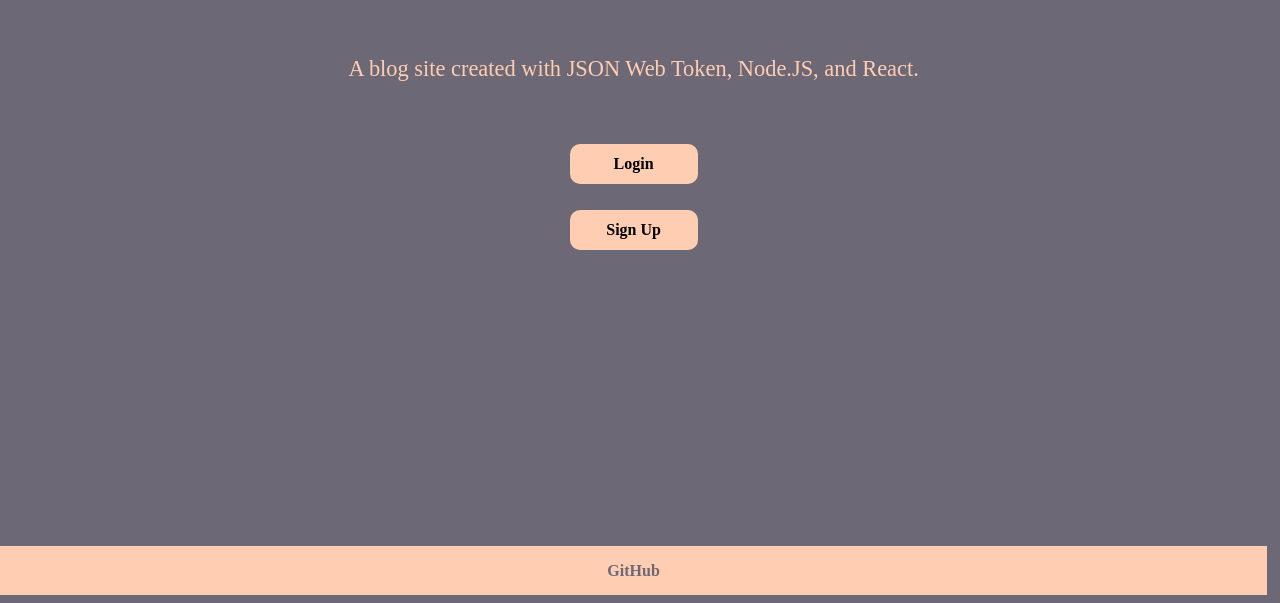
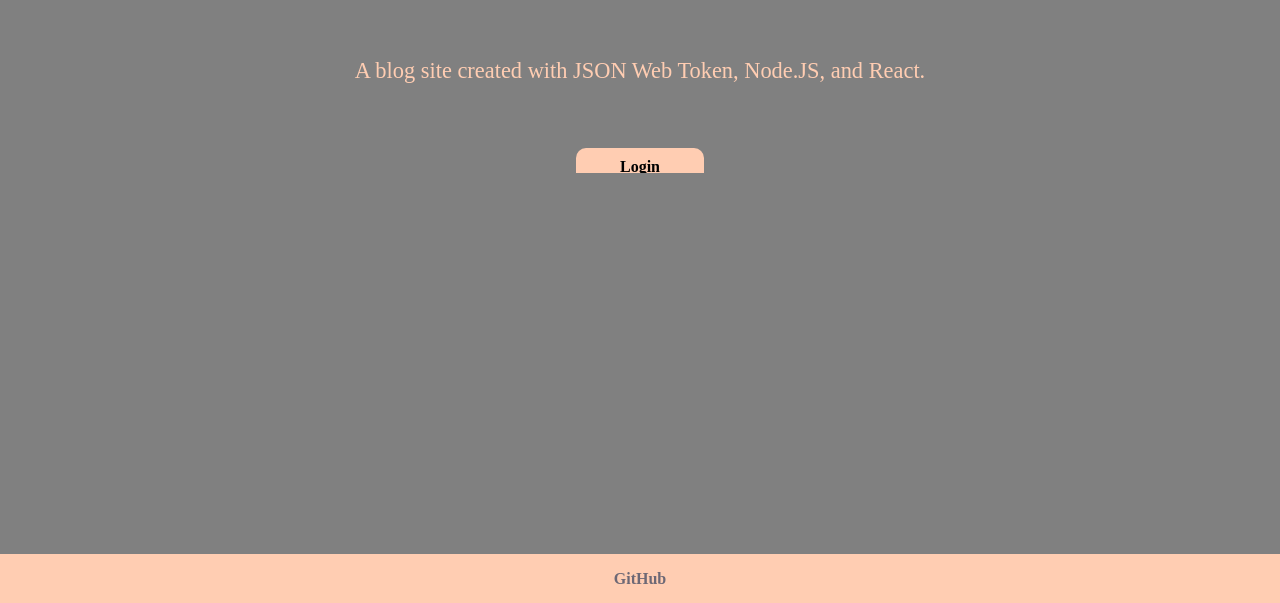
Before and after one commit to jkor2/blog_post_fullstack, a React (Create React App) app in the folder frontend/: page / in a window 1280 px wide. Shown: the part 197-800 px from the top of the page. Built offline with nearby package versions, Linux system fonts and the light colour scheme.

Commit message:
CSS Bug Fixed

```diff
--- a/frontend/src/styles.css
+++ b/frontend/src/styles.css
@@ -2,18 +2,17 @@
   padding: 0;
   margin: 0;
   box-sizing: border-box;
-  background: #6d6875;
-  max-width: 99vw;
-  max-height: 99vh;
+  overflow: hidden;
+  background: grey;
+}
 
-}
 .container {
-  height: 99vh;
+  height: 100vh;
   width: 100vw;
   display: flex;
   flex-direction: column;
   overflow-x: hidden;
-
+  background: grey;
 }
 .header {
   height: 10%;
@@ -24,6 +23,7 @@
   font-weight: 700;
   justify-content: center;
   color: #FFCDB2;
+
 }
 
 .ten {
@@ -183,19 +183,19 @@ h1{
   justify-content: center;
 }
 .body-login-two{
-  height: 100%;
+  height: 95vh;
   display: flex;
-  background: green;
   flex-wrap: wrap;
   gap: 2vw;
   padding: 2vw;
-  overflow-y: scroll;
+  overflow-y: auto;
   overflow-x: hidden;
+  background: rgb(118, 118, 118);
+
 }
 .container-two{
   height: 100vh;
   display: flex;
-
   flex-direction: column;
 }
 .vh{
@@ -241,6 +241,7 @@ textarea{
   display: flex;
   flex-direction: column;
   margin-top: 15%;
+
 }
 .footer-home{
   width: 100vw;
@@ -268,6 +269,8 @@ textarea{
   padding: 1vw;
   gap: 10px;
   font-size: 1vw;
+
+
 }
 .title-post{
   width: 100%;
```
